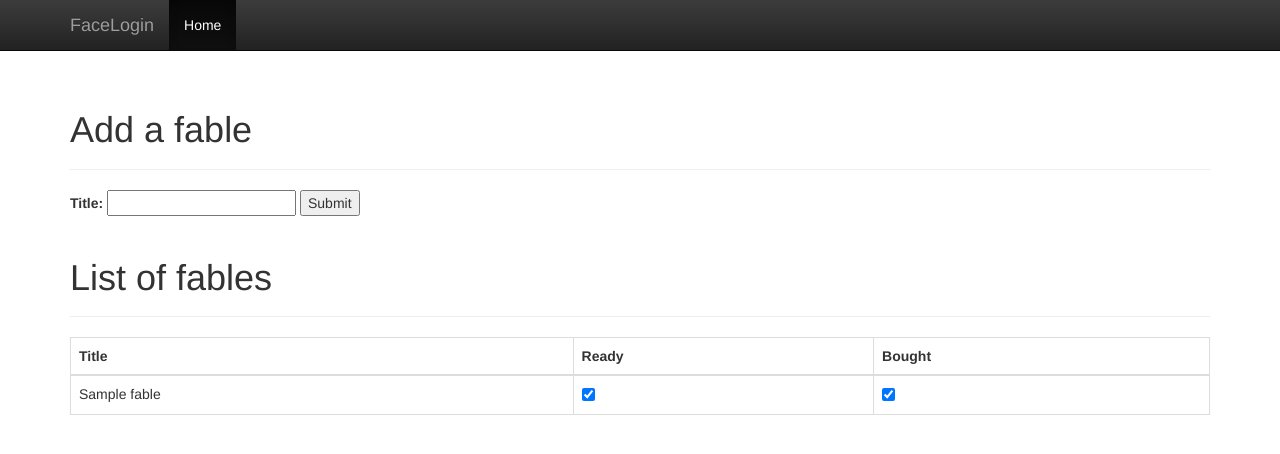
After one commit to guildenstern70/facelogin, a Python web app: template src/templates/fables.html in a window 1280 px wide. The commit adds this page. Shown: the top 454 px of the page. Run offline with Jinja, Linux system fonts and the light colour scheme; the template is opened without the code that fills it: most values are stand-ins (such as "Sample title", 1, 10 or a date in 2020); some libraries are stand-ins or nearby versions.

Commit message:
Added fables

```diff
--- a/src/main.py
+++ b/src/main.py
@@ -37,6 +37,7 @@ APPLICATION = webapp2.WSGIApplication(
                               ('/deleteuser', pages.DeleteUser),
                               ('/account', pages.Account),
                               ('/login', pages.Login),
+                              ('/addfable', pages.AddFable),
                               ('/logout', pages.Logout)
                              ], debug = True, config = config)
 
--- /dev/null
+++ b/src/templates/fables.html
@@ -0,0 +1,42 @@
+{% extends "base.html" %}
+
+{% block title %}FaceLogin - Fables{% endblock %}
+
+{% block main %}
+
+<div class="page-header">
+    <h1>Add a fable</h1>
+</div>
+<form action="/addfable" method="post">
+    <label for="title">Title:</label>
+    <input type="text" id="title" name="title">
+    <input type="submit">
+</form>
+
+
+<div class="page-header">
+    <h1>List of fables</h1>
+</div>
+<table class="table table-bordered">
+    <thead>
+        <tr>
+            <th>Title</th>
+            <th>Ready</th>
+            <th>Bought</th>
+        </tr>
+    </thead>
+    <tbody>
+        {% for fable in fables %}
+            <tr>
+                <td>{{fable.title}}</td>
+                <td><input type="checkbox" checked={{fable.ready}}></td>
+                <td><input type="checkbox" checked={{fable.bought}}></td>
+            </tr>
+        {% else %}
+            <tr><td colspan="3">No fables yet.</td></tr>
+        {% endfor %}
+    </tbody>
+</table>
+
+
+{% endblock %}
--- a/src/templates/nav.html
+++ b/src/templates/nav.html
@@ -18,6 +18,7 @@
          {% if loginobj.is_logged %}
             <li><a href="/users">Users</a></li>
             <li><a href="/account">Account</a></li>
+            <li><a href="/addfable">Add fable</a></li>
             <li><a href="{{logout_url}}">Log out</a></li>
          {% endif %}
           </ul>
```
Also changed, not shown: src/db.py (+19 -0 lines), src/pages.py (+16 -1 lines).
